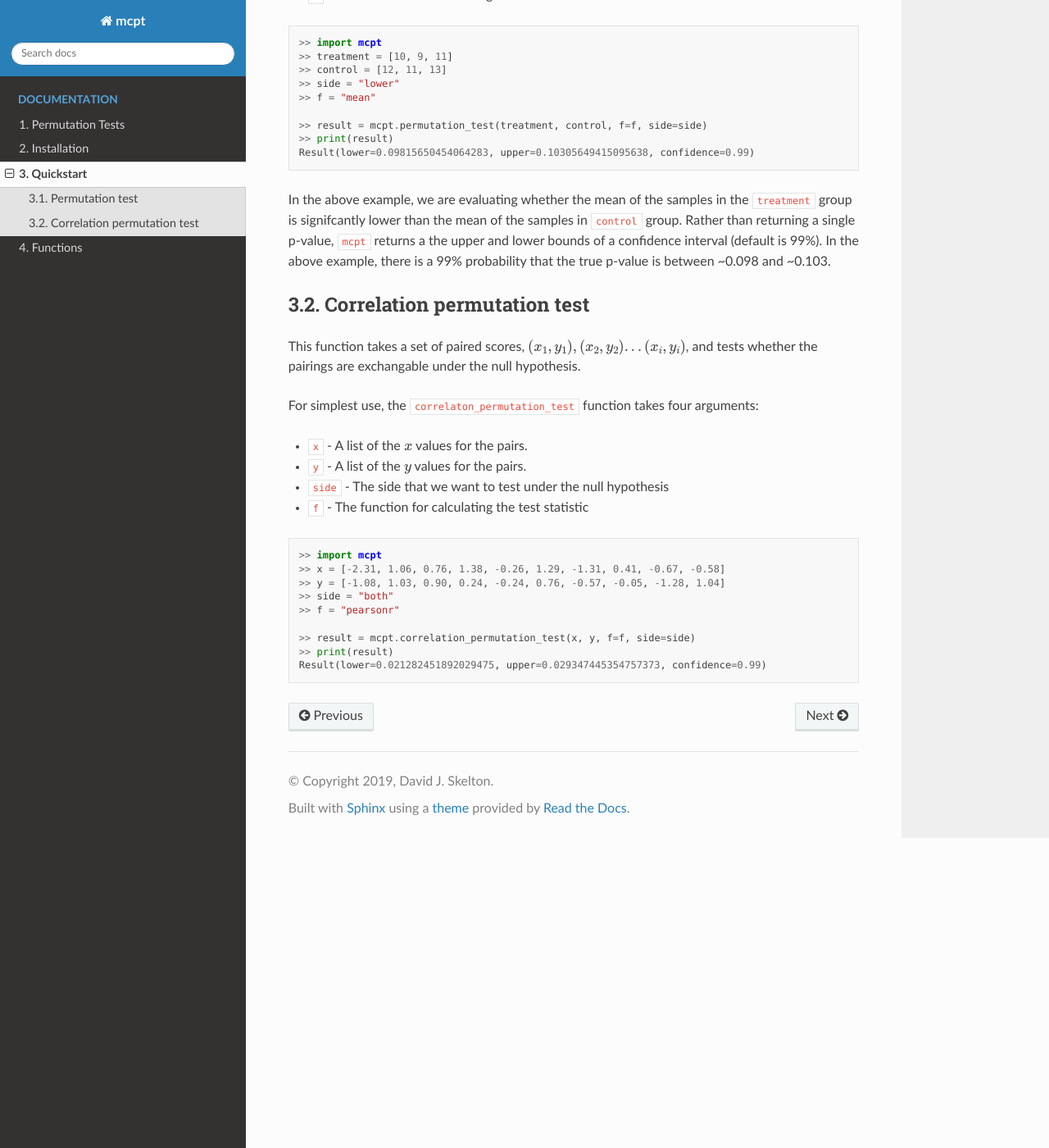
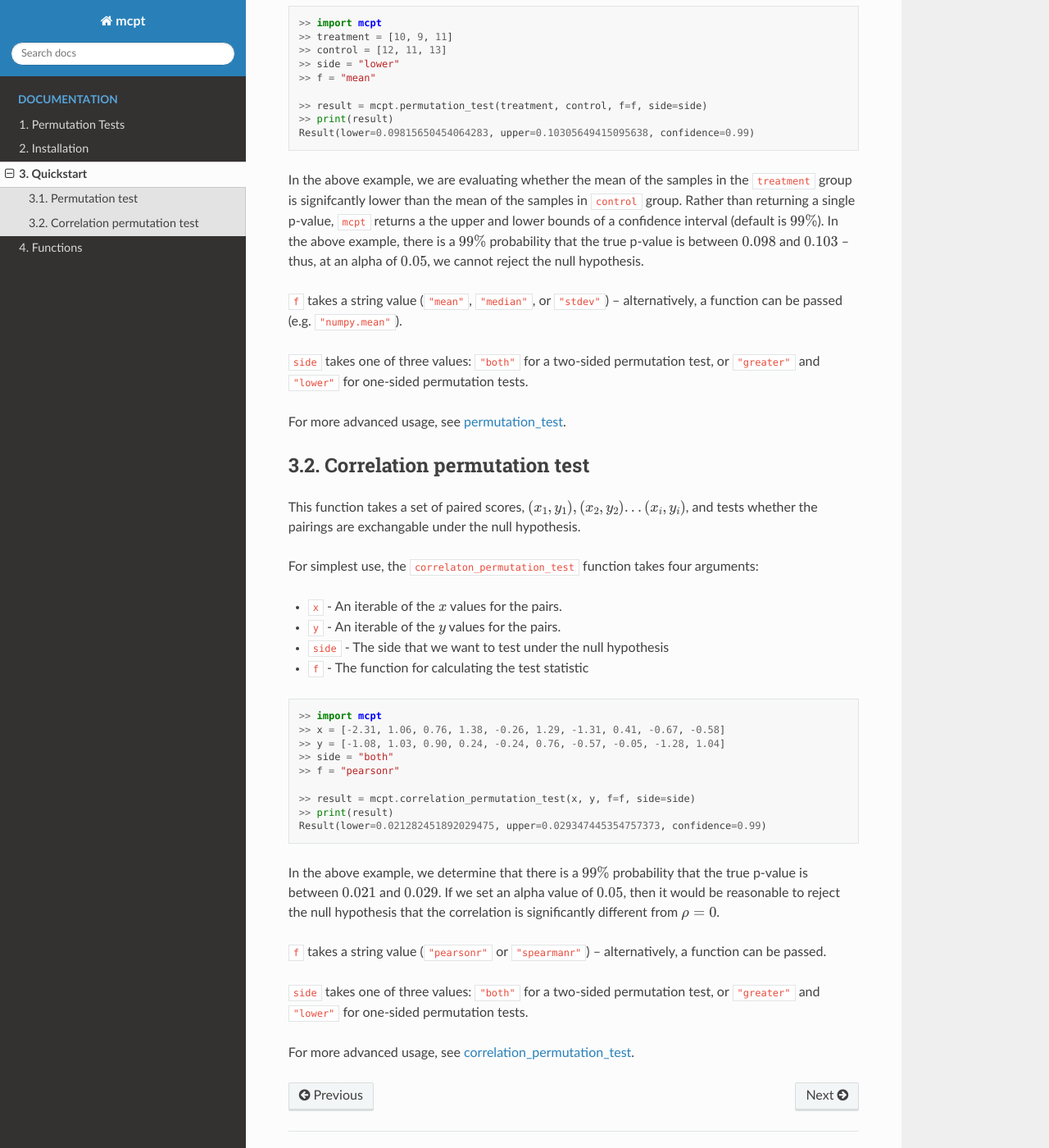
Before and after one commit to ravenlocke/mcpt, a Sphinx documentation site: the page built from docs/source/documentation/quickstart.rst, in a window 1280 px wide and 1400 px high, scrolled down 504 px. Shown: the whole window at 82% size. Built offline with Sphinx 7.4.7 and the Read the Docs theme 2.0.0, drawn with Linux system fonts in a browser that asks for light colours; some of the changed text lies outside the part shown.

Commit message:
Updates to documentation

```diff
--- a/docs/source/documentation/quickstart.rst
+++ b/docs/source/documentation/quickstart.rst
@@ -8,15 +8,17 @@
 
 Permutation test
 ================
-This function takes the results for two groups, ``X`` and ``Y``, and tests whether the labels on the members of the group are exchangable under the null hypothesis.
+This function takes values for two groups, ``X`` and ``Y``, and tests whether the labels on the members of the group are exchangable under the null hypothesis.
 
 
 For simplest use, the ``permutation_test`` function takes four arguments:
 
-* ``x`` - A list of values for members of the 1st group.
-* ``y`` - A list of values for members of the 2nd group.
-* ``side`` - The side that we want to test under the null hypothesis ("both" for two-sided, "greater" or "lower" for one-sided)
+* ``x`` - An iterable of values for members of the 1st group.
+* ``y`` - An iterable of values for members of the 2nd group.
+* ``side`` - The side that we want to test under the null hypothesis
+
 * ``f`` - The function for calculating the test statistic
+
 
 
 .. code-block:: python
@@ -31,7 +33,13 @@
 	>> print(result)
 	Result(lower=0.09815650454064283, upper=0.10305649415095638, confidence=0.99)
 
-In the above example, we are evaluating whether the mean of the samples in the ``treatment`` group is signifcantly lower than the mean of the samples in ``control`` group. Rather than returning a single p-value, ``mcpt`` returns a the upper and lower bounds of a confidence interval (default is 99%). In the above example, there is a 99% probability that the true p-value is between ~0.098 and ~0.103.
+In the above example, we are evaluating whether the mean of the samples in the ``treatment`` group is signifcantly lower than the mean of the samples in ``control`` group. Rather than returning a single p-value, ``mcpt`` returns a the upper and lower bounds of a confidence interval (default is :math:`99\%`). In the above example, there is a :math:`99\%` probability that the true p-value is between :math:`0.098` and :math:`0.103` -- thus, at an alpha of :math:`0.05`, we cannot reject the null hypothesis.
+
+``f`` takes a string value (``"mean"``, ``"median"``, or ``"stdev"``) -- alternatively, a function can be passed (e.g. ``"numpy.mean"``).
+
+``side`` takes one of three values: ``"both"`` for a two-sided permutation test, or ``"greater"`` and ``"lower"`` for one-sided permutation tests.
+
+For more advanced usage, see :ref:`permutation-test-advanced`.
 
 
 Correlation permutation test
@@ -40,8 +48,8 @@
 
 For simplest use, the ``correlaton_permutation_test`` function takes four arguments:
 
-* ``x`` - A list of the :math:`x` values for the pairs.
-* ``y`` - A list of the :math:`y` values for the pairs.
+* ``x`` - An iterable of the :math:`x` values for the pairs.
+* ``y`` - An iterable of the :math:`y` values for the pairs.
 * ``side`` - The side that we want to test under the null hypothesis
 * ``f`` - The function for calculating the test statistic
 
@@ -56,3 +64,12 @@
 	>> result = mcpt.correlation_permutation_test(x, y, f=f, side=side)
 	>> print(result)
 	Result(lower=0.021282451892029475, upper=0.029347445354757373, confidence=0.99)
+
+
+In the above example, we determine that there is a :math:`99\%` probability that the true p-value is between :math:`0.021` and :math:`0.029`. If we set an alpha value of :math:`0.05`, then it would be reasonable to reject the null hypothesis that the correlation is significantly different from :math:`\rho=0`.
+
+``f`` takes a string value (``"pearsonr"`` or ``"spearmanr"``) -- alternatively, a function can be passed.
+
+``side`` takes one of three values: ``"both"`` for a two-sided permutation test, or ``"greater"`` and ``"lower"`` for one-sided permutation tests.
+
+For more advanced usage, see :ref:`correlation-permutation-test-advanced`.
```
Also changed, not shown: docs/source/documentation/functions.rst (+10 -0 lines).
